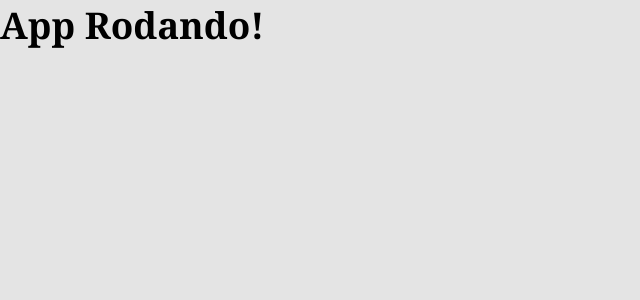
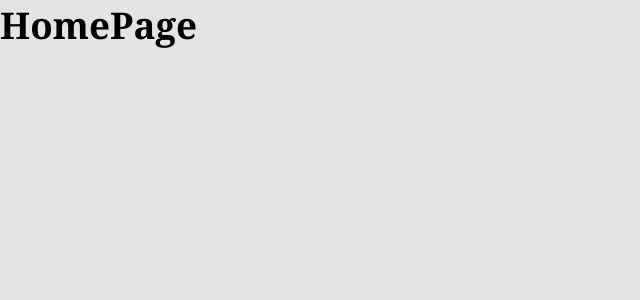
Before and after one commit to JulioSilvaa/portifolio, a React (Vite) app: page / in a window 1280 px wide. Shown: the top 300 px of the page, without its empty margins (0-640 px from the left). Built offline with nearby package versions, Linux system fonts and the light colour scheme.

Commit message:
criando Home/page

```diff
--- a/src/main.jsx
+++ b/src/main.jsx
@@ -1,7 +1,7 @@
 import React from 'react';
 import ReactDOM from 'react-dom/client';
 import { ThemeProvider } from 'styled-components';
-import App from './App';
+import Home from './pages/Home';
 import theme from './style/ColorTheme';
 import GlobalStyles from './style/Global';
 
@@ -9,7 +9,7 @@
   <React.StrictMode>
     <ThemeProvider theme={theme}>
       <GlobalStyles />
-      <App />
+      <Home />
     </ThemeProvider>
   </React.StrictMode>,
 );
--- /dev/null
+++ b/src/pages/Home.jsx
@@ -0,0 +1,11 @@
+import React from 'react';
+
+function Home() {
+  return (
+    <div>
+      <h1>HomePage</h1>
+    </div>
+  );
+}
+
+export default Home;
```
